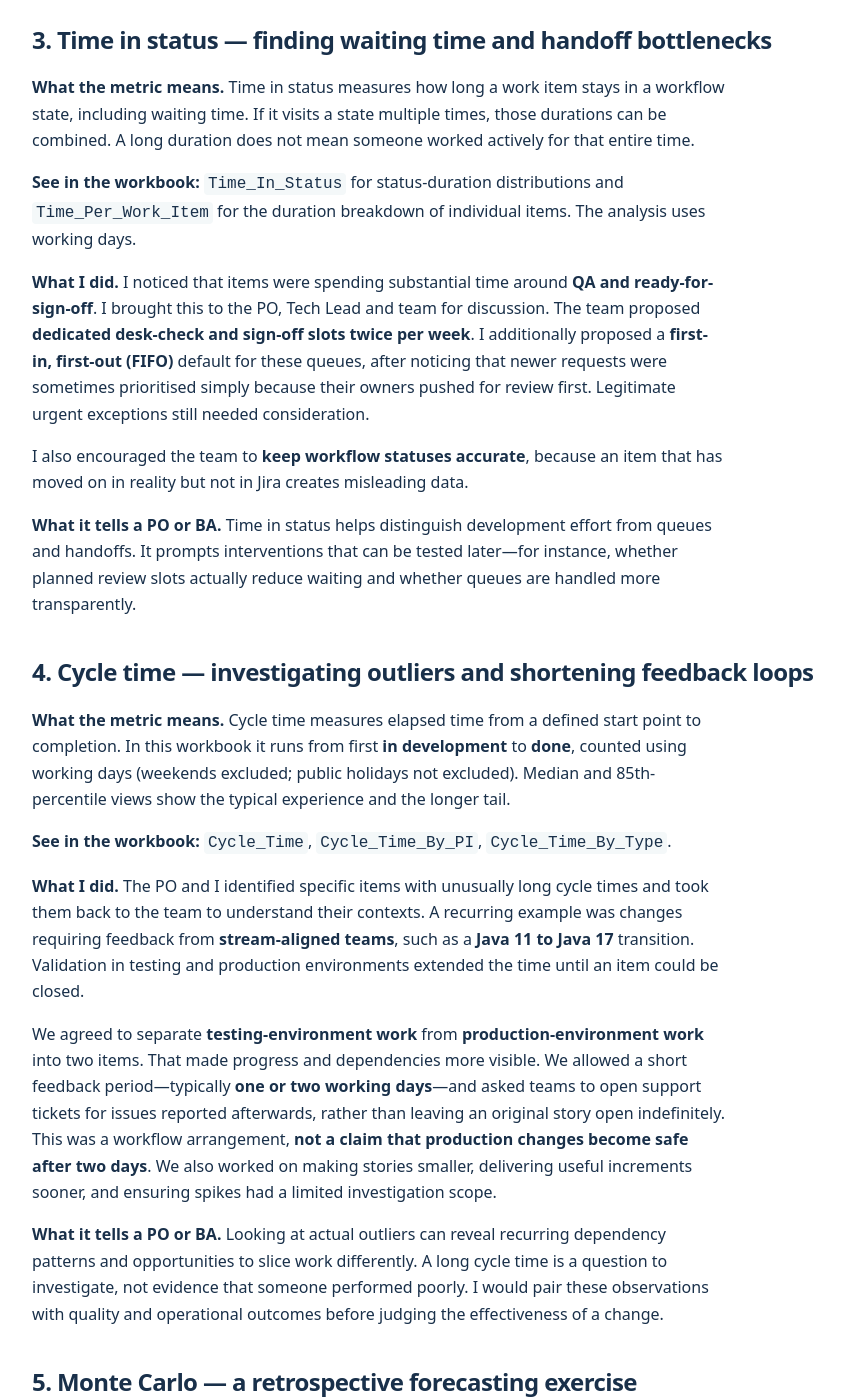
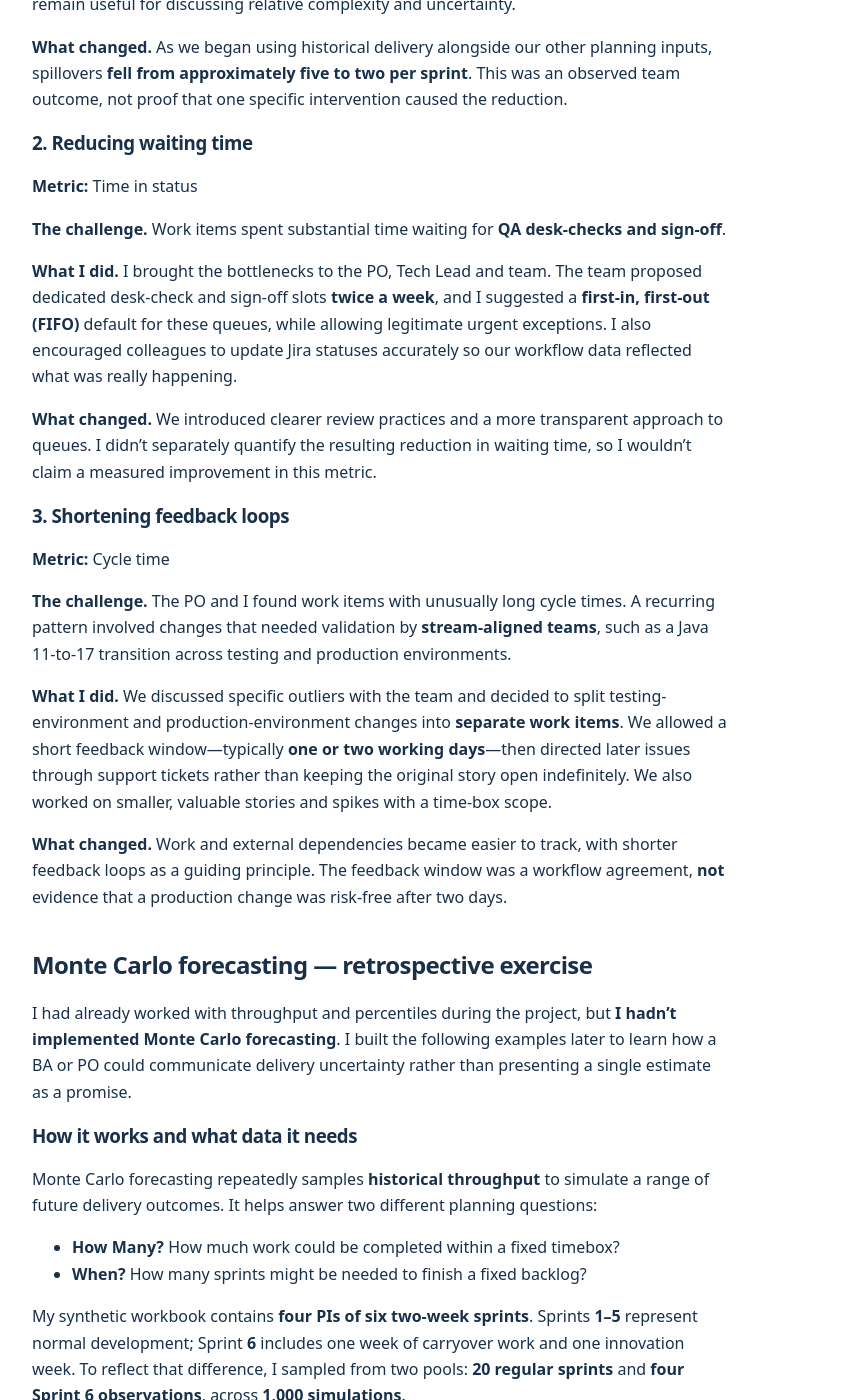
Before and after one commit to Jenbn/Jenbn.github.io, a Jekyll site: the page built from case-studies/flow-metrics.md, in a window 1280 px wide and 1400 px high, scrolled down 1830 px. Shown: the whole window, without its empty margins (118-962 px from the left). Built offline with Jekyll 4.4.1, drawn with Linux system fonts in a browser that asks for light colours; some of the changed text lies outside the part shown.

Commit message:
JDR| Update flow metrics case study for better readability. Add screenshots of monte-carlo simulations

```diff
--- a/case-studies/flow-metrics.md
+++ b/case-studies/flow-metrics.md
@@ -1,133 +1,131 @@
 ---
 layout: default
-title: "Flow Metrics & Forecasting — Case Study"
+title: "From Flow Metrics to Better Planning"
 permalink: /case-studies/flow-metrics/
 ---
 
 # From Flow Metrics to Better Planning
 
-*Technical Business Analysis | Platform teams | Delivery predictability | Retrospective forecasting*
+*Technical Business Analysis · Platform Teams · Delivery Predictability · Retrospective Forecasting*
 
 ## About this case study
 
-This is a reflection on **two different pieces of work**. During my time in a platform team, I used delivery and flow metrics to challenge assumptions, bring evidence into planning discussions and help us improve our workflow. Later, as a **retrospective portfolio exercise**, I explored those same metrics and built Monte Carlo simulations in Google Sheets.
+As a Technical Business Analyst in a platform team, I used **flow and delivery metrics** to question planning assumptions, identify workflow bottlenecks and support practical improvements with the Product Owner (PO), Tech Lead and team.
 
-The accompanying [workbook](data/team_aqueduct_metrics.xlsx) contains **synthetic** records for a fictional team called **Team Aqueduct**. The charts show the synthetic exercise, **not historical data from my employer**. The [README](README.md) explains the dataset, how I used AI assistance, and the modelling limitations.
+This case study brings together two distinct experiences:
 
-## 1. Sprint delivery and spillovers — making commitments more realistic
+- **During the project:** I used historical delivery data and investigated specific work items to inform planning and improve how we worked.
+- **Afterwards:** I explored **Monte Carlo forecasting** in Google Sheets as a retrospective learning exercise. I did not use Monte Carlo in the original project.
 
-**What the metric means.** Sprint delivery compares the number of items planned at sprint start with the number completed, added and removed. A *spillover* is a piece of work that remains unfinished and carries into a later sprint. Repeated carryovers can be counted as repeated occurrences.
+### Explore the analysis
 
-**See in the workbook:** `Sprint_Delivery`
+The supporting workbook models a fictional team, **Team Aqueduct**, using synthetic data—not historical records from my employer. It contains the metric calculations, charts and forecasting simulations.
 
-**What I did.** We were frequently having **five spillovers**. I created an **eazyBI** view of sprint delivery and throughput across previous PIs to see how many stories we actually completed. I shared this with our PO, and we used the observed delivery range as a reference when discussing what was reasonable to commit to. It helped us move beyond planning based on primarily story-point totals.
+- **[Download the Excel workbook](https://github.com/Jenbn/technical-ba-platform-portfolio/blob/main/03-flow-metrics-forecasting/data/team_aqueduct_metrics.xlsx)** — Data, calculations and visualisations.
+- **[Read the dataset README](https://github.com/Jenbn/technical-ba-platform-portfolio/blob/main/03-flow-metrics-forecasting/README.md)** — Modelling context, AI assistance and limitations.
+- **[Explore the Analysis in Google Sheets](https://docs.google.com/spreadsheets/d/1PH6bDGx60KW_-77tscZUf3W54xKOBAM4CkPxAl1xB3I/edit?usp=sharing)** - View the metrics, charts and Monte Carlo simulations.
 
-**What changed.** After applying this historical-data-informed approach to planning, we observed spillovers decreasing from approximately **five to two per sprint**. I see this as a meaningful team outcome, not proof that any single change caused the reduction.
+## Flow metrics at a glance
 
-**What it tells a PO or BA.** Sprint delivery makes overcommitment and scope movement visible. It creates space to ask *why* items are carried over. For comparisons in the synthetic workbook, Sprint 6 is different from regular sprints because it includes innovation time.
+| Metric | What it tells us | How I used it |
+| --- | --- | --- |
+| **Sprint delivery & spillovers** | How planned, completed and changed scope compare; how often work carries into another sprint | Spotted a pattern of overcommitment and supported more realistic planning |
+| **Throughput** | Number of work items completed in a given period, irrespective of story points | Used previous sprints and PIs as a historical reference for future planning |
+| **Time in status** | Where items spend time, including waiting and handoffs | Identified queues around QA and sign-off |
+| **Cycle time** | How long work takes from a defined starting status until completion | Investigated outliers and recurring external dependencies |
 
-## 2. Throughput — grounding forecasts in completed work
+*The charts and detailed breakdowns are in the workbook tabs `Sprint_Delivery`, `Throughput`, `Time_In_Status`, `Time_Per_Work_Item` and `Cycle_Time`, along with their comparison tabs.*
 
-**What the metric means.** Throughput is the number of work items completed over a defined period, such as a sprint. It measures **item count**, not effort or delivered business value.
+## From insights to improvements
 
-**See in the workbook:** `Throughput` for sprint-level counts and `Throughput_By_PI` for PI-level totals and averages, including a comparison based on regular Sprints 1–5.
+### 1. Improving sprint planning
 
-**What I did.** Story points were expected in the project, and we had been using them for forecasting. After reading articles and *When Will It Be Done?*, I wanted to explain why a story-point estimate cannot fully capture the time work spends waiting for reviews, feedback, sign-offs or external teams. I organised a **knowledge-sharing session** to discuss that with colleagues.
+**Metrics:** Throughput + sprint delivery
 
-I did **not** advocate removing points altogether. They remained a useful way to discuss relative complexity and uncertainty, and the project expected them. With the Tech Lead, I developed a **Fibonacci-based reference table**, with an explanation and a representative story for each point value. Meanwhile, throughput offered the PO and me a more tangible historical baseline for planning.
+**The challenge.** We were regularly carrying approximately **five items into the next sprint**. Story points were expected in the project and had become a major reference for forecasting, even though estimates couldn't capture all the time spent waiting for reviews, feedback or other teams.
 
-**What it tells a PO or BA.** Recent, comparable throughput can support conversations about a realistic **range** of future output. It needs context: item mix, holidays, staffing, dependencies and the team's definition of *done*. It should not become a target to maximise by splitting work arbitrarily.
+**What I did.** I built eazyBI views of throughput and sprint delivery across previous Program Increments (PIs), shared the historical completion patterns with our PO and used them as an additional reference in planning conversations. Inspired by the book, [*When Will It Be Done?* by Daniel S. Vacanti](https://leanpub.com/whenwillitbedone), I also facilitated knowledge sharing about the limits of story-point forecasting. I didn't suggest removing story points: with the Tech Lead, I helped define a **Fibonacci reference table**, including explanations and example stories, so points could remain useful for discussing relative complexity and uncertainty.
 
-## 3. Time in status — finding waiting time and handoff bottlenecks
+**What changed.** As we began using historical delivery alongside our other planning inputs, spillovers **fell from approximately five to two per sprint**. This was an observed team outcome, not proof that one specific intervention caused the reduction.
 
-**What the metric means.** Time in status measures how long a work item stays in a workflow state, including waiting time. If it visits a state multiple times, those durations can be combined. A long duration does not mean someone worked actively for that entire time.
+### 2. Reducing waiting time
 
-**See in the workbook:** `Time_In_Status` for status-duration distributions and `Time_Per_Work_Item` for the duration breakdown of individual items. The analysis uses working days.
+**Metric:** Time in status
 
-**What I did.** I noticed that items were spending substantial time around **QA and ready-for-sign-off**. I brought this to the PO, Tech Lead and team for discussion. The team proposed **dedicated desk-check and sign-off slots twice per week**. I additionally proposed a **first-in, first-out (FIFO)** default for these queues, after noticing that newer requests were sometimes prioritised simply because their owners pushed for review first. Legitimate urgent exceptions still needed consideration.
+**The challenge.** Work items spent substantial time waiting for **QA desk-checks and sign-off**.
 
-I also encouraged the team to **keep workflow statuses accurate**, because an item that has moved on in reality but not in Jira creates misleading data.
+**What I did.** I brought the bottlenecks to the PO, Tech Lead and team. The team proposed dedicated desk-check and sign-off slots **twice a week**, and I suggested a **first-in, first-out (FIFO)** default for these queues, while allowing legitimate urgent exceptions. I also encouraged colleagues to update Jira statuses accurately so our workflow data reflected what was really happening.
 
-**What it tells a PO or BA.** Time in status helps distinguish development effort from queues and handoffs. It prompts interventions that can be tested later—for instance, whether planned review slots actually reduce waiting and whether queues are handled more transparently.
+**What changed.** We introduced clearer review practices and a more transparent approach to queues. I didn't separately quantify the resulting reduction in waiting time, so I wouldn't claim a measured improvement in this metric.
 
-## 4. Cycle time — investigating outliers and shortening feedback loops
+### 3. Shortening feedback loops
 
-**What the metric means.** Cycle time measures elapsed time from a defined start point to completion. In this workbook it runs from first **in development** to **done**, counted using working days (weekends excluded; public holidays not excluded). Median and 85th-percentile views show the typical experience and the longer tail.
+**Metric:** Cycle time
 
-**See in the workbook:** `Cycle_Time`, `Cycle_Time_By_PI`, `Cycle_Time_By_Type`.
+**The challenge.** The PO and I found work items with unusually long cycle times. A recurring pattern involved changes that needed validation by **stream-aligned teams**, such as a Java 11-to-17 transition across testing and production environments.
 
-**What I did.** The PO and I identified specific items with unusually long cycle times and took them back to the team to understand their contexts. A recurring example was changes requiring feedback from **stream-aligned teams**, such as a **Java 11 to Java 17** transition. Validation in testing and production environments extended the time until an item could be closed.
+**What I did.** We discussed specific outliers with the team and decided to split testing-environment and production-environment changes into **separate work items**. We allowed a short feedback window—typically **one or two working days**—then directed later issues through support tickets rather than keeping the original story open indefinitely. We also worked on smaller, valuable stories and spikes with a time-box scope.
 
-We agreed to separate **testing-environment work** from **production-environment work** into two items. That made progress and dependencies more visible. We allowed a short feedback period—typically **one or two working days**—and asked teams to open support tickets for issues reported afterwards, rather than leaving an original story open indefinitely. This was a workflow arrangement, **not a claim that production changes become safe after two days**. We also worked on making stories smaller, delivering useful increments sooner, and ensuring spikes had a limited investigation scope.
+**What changed.** Work and external dependencies became easier to track, with shorter feedback loops as a guiding principle. The feedback window was a workflow agreement, **not** evidence that a production change was risk-free after two days.
 
-**What it tells a PO or BA.** Looking at actual outliers can reveal recurring dependency patterns and opportunities to slice work differently. A long cycle time is a question to investigate, not evidence that someone performed poorly. I would pair these observations with quality and operational outcomes before judging the effectiveness of a change.
+## Monte Carlo forecasting — retrospective exercise
 
-## 5. Monte Carlo — a retrospective forecasting exercise
+I had already worked with throughput and percentiles during the project, but **I hadn't implemented Monte Carlo forecasting**. I built the following examples later to learn how a BA or PO could communicate delivery uncertainty rather than presenting a single estimate as a promise.
 
-**What I had done at the time:** I had worked with throughput and percentiles but **had not used Monte Carlo simulations in the original project**. I built the following examples later, with AI assistance, to learn how a BA or PO might communicate uncertainty more clearly.
+### How it works and what data it needs
 
-### Why use Monte Carlo?
+Monte Carlo forecasting repeatedly samples **historical throughput** to simulate a range of future delivery outcomes. It helps answer two different planning questions:
 
-Historical throughput tells us how much work has been completed in comparable periods. But using just an average hides variation. A **Monte Carlo simulation** repeatedly samples historical outcomes to construct a distribution of possible future results, which supports two planning questions:
+- **How Many?** How much work could be completed within a fixed timebox?
+- **When?** How many sprints might be needed to finish a fixed backlog?
 
-- **How Many?** How many items might be completed within a fixed timebox?
-- **When?** How many sprints might be needed to finish a fixed number of items?
+My synthetic workbook contains **four PIs of six two-week sprints**. Sprints **1–5** represent normal development; Sprint **6** includes one week of carryover work and one innovation week. To reflect that difference, I sampled from two pools: **20 regular sprints** and **four Sprint 6 observations**, across **1,000 simulations**.
 
-The outputs are **model-based probabilities, not promises**. They are most useful as a starting point for discussions about scope, capacity and risk.
+### How Many? — One PI
 
-### Data and assumptions
+**Question:** How many items could be completed in one six-sprint PI?
 
-I used the synthetic Team Aqueduct workbook: **four PIs**, each with **six two-week sprints**. Sprints **1–5** are regular development sprints; Sprint **6** includes one week for carryover and one innovation week. I therefore separated the history into **20 regular-sprint throughput values** and **four Sprint 6 values**, then sampled from the appropriate pool for each future sprint. Each model runs **1,000 simulations**.
-
-This is a small dataset, particularly for Sprint 6. The model assumes broadly comparable future capacity and work mix, and does not explicitly simulate new scope, dependencies or correlated delays.
-
-### Example A — How Many? One PI
-
-**Question:** How many work items might be completed in one six-sprint PI?
-
-**See in the workbook:** `Monte_Carlo_How_Many` for the live model and chart; `Monte_Carlo_Snapshot` for a fixed example and recorded forecast figures.
-
-From the **snapshot**:
-
-| Target minimum-delivery probability | At least this many completed items | Observed share of 1,000 simulations |
-|---|---:|---:|
+| Estimated chance of delivering *at least* | Completed items | Share in saved simulation |
+| --- | ---: | ---: |
 | 50% | 54 | 51.4% |
 | 70% | 52 | 72.1% |
 | 85% | 50 | 87.5% |
 | 95% | 47 | 96.3% |
 
-**Interpretation.** In this model run, **87.5%** of simulated PIs finished **at least 50 items**, compared with **51.4%** that finished **at least 54**. That illustrates why a PO might frame 50 as a more cautious planning threshold and 54 as a higher-risk scope—while still discussing the nature and value of the work.
+**How I interpret it:** In the saved simulation, delivering at least **50 items** occurred in **87.5%** of runs, whereas delivering at least **54** occurred in **51.4%**. This gives a PO different scope options to discuss, each with a different level of uncertainty.
 
-Note that the live `Monte_Carlo_How_Many` tab recalculates and may show different probabilities from the saved snapshot.
+**Visualisation:** Open the workbook's `Monte_Carlo_Snapshot` (fixed results) and `Monte_Carlo_How_Many` (live histogram and calculations).
 
-### Example B — When? A backlog of 60 items
+![Monte Carlo How Many forecast: distribution of completed work items]({{ '/assets/images/monte-carlo/how-many.png' | relative_url }}){: style="max-width: 800px; width: 100%; height: auto;" }
+*Figure 1 — Distribution of completed work items across 1,000 simulated PIs, using synthetic historical throughput.*
 
-**Question:** How many sprints might be required to complete **60 work items**?
+### When? — A backlog of 60 items
 
-**See in the workbook:** `Monte_Carlo_When`
+**Question:** How many sprints might be needed to complete **60 items**?
 
-The workbook's recorded results show:
-
-| By the end of | Simulations completed |
-|---|---:|
+| Completion by the end of | Share of simulated runs |
+| --- | ---: |
 | Sprint 5 | 0.6% |
-| Sprint 6 (one PI) | 2.9% |
+| Sprint 6 — one PI | 2.9% |
 | Sprint 7 | 85.1% |
 | Sprint 8 | 99.9% |
 | Sprint 9 | 100% |
 
-**Interpretation.** Completing 60 items in a single six-sprint PI appears unlikely under the model. A deadline at **Sprint 7** corresponds to approximately **85%** simulated likelihood, while Sprint 8 offers a more conservative forecast. Even **100% of the sampled outcomes** does not guarantee completion on a real project.
+**How I interpret it:** Finishing all 60 items within one PI was unlikely under this model. **Seven sprints** offered about an **85% simulated chance**, while **eight** provided more contingency. The 100% shown at Sprint 9 describes these sampled outcomes—it is **not a guarantee** for a real project.
 
-### How I would use this in practice
+**Visualisation:** See `Monte_Carlo_When` for the cumulative completion-probability chart and sprint-by-sprint calculations.
 
-I would first check that the throughput history reflects the team's current capacity and definition of done. Then I would use the two forecasts in PI planning or roadmap conversations to compare possible scopes and dates, **make uncertainty explicit**, and ask what conditions would invalidate the forecast. I would rerun the model when staffing, scope or team workflow changed, and compare later forecasts with actual delivery to assess whether the assumptions were useful.
+![Monte Carlo When forecast: probability of completing the backlog by sprint]({{ '/assets/images/monte-carlo/when.png' | relative_url }}){: style="max-width: 800px; width: 100%; height: auto;" }
+*Figure 2 — Estimated number of sprints required to complete a backlog of 60 work items, showing the cumulative probability of completion based on 1,000 Monte Carlo simulations.*
 
-I would also preserve **fixed simulation snapshots** before quoting exact probabilities, because random sampling functions recalculate. The *How Many?* figures above use the stored snapshot; the *When?* figures come from the workbook's displayed simulation and may change when recalculated. They are **not** results of one joined, fully calibrated forecast.
+### How I'd apply this in planning
 
----
+I would use these forecasts as **conversation starters** in PI planning and roadmap discussions: compare a few scope and date options, make their assumptions explicit, and revisit the forecast as team capacity, work mix and dependencies change. I'd also compare forecasts against actual outcomes over time.
 
-## What I learned
+These results use a **small synthetic history**, particularly for Sprint 6. They assume broadly comparable future conditions and don't explicitly model new scope, dependencies or related delays. The *How Many?* figures above come from a saved snapshot; the live simulations can change when recalculated. **These are demonstrations of the method, not validated predictions for my former team.**
 
-The most valuable part of flow metrics was **not the charts themselves**. It was how the data helped me ask better questions, collaborate with the PO and Tech Lead, and bring practical experiments to the team. The reduction in spillovers is an observation from my professional experience, not a result proven by the fictional dataset.
+## Key takeaways
 
-The retrospective Monte Carlo exercise helped me take the next step: instead of presenting a single number as a prediction, I can now explain the **likelihood and assumptions behind different planning options**.
+For me, the value of metrics isn't the chart itself. It's being able to **ask better questions, make bottlenecks visible and bring evidence into conversations** with the PO, Tech Lead and team.
+
+The retrospective Monte Carlo exercise extended that learning: instead of treating a forecast as a single number, I learned to communicate **different possible outcomes, their estimated likelihoods and the assumptions behind them**.
```
Also changed, not shown: assets/images/monte-carlo/how-many.png (added), assets/images/monte-carlo/when.png (added).
